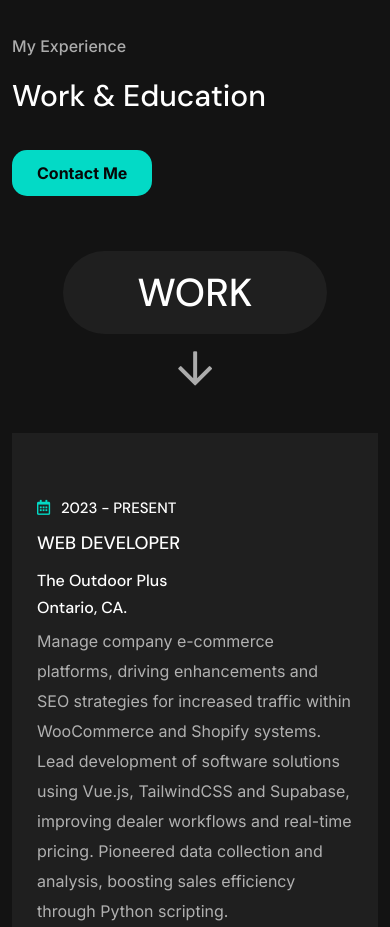
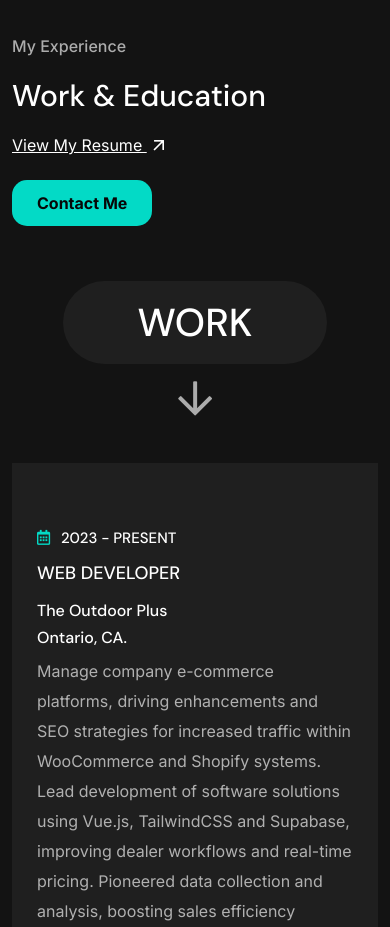
Before and after one commit to tupic98/rodrisw.dev, a Next.js app: page / in a window 390 px wide. Shown: the part 2160-3087 px from the top of the page. Built offline with nearby package versions, Linux system fonts and the light colour scheme.

Commit message:
Fix resume on mobile

```diff
--- a/components/Resume.js
+++ b/components/Resume.js
@@ -120,7 +120,11 @@ export const Resume2 = () => {
               <h2>Work &amp; Education</h2>
             </div>
           </div>
+            <a href="/assets/RodrigoAlvarenga_Resume.pdf" className="me-4 resume-link" rel="noopener noreferrer" target="_blank">
+              View My Resume <i className="far fa-arrow-right"></i>
+            </a>
           <div className="col-lg-4 text-lg-end">
+
             <Link legacyBehavior href="/contact">
               <a className="theme-btn mb-35">Contact Me</a>
             </Link>
--- a/public/assets/sass/sections/_resume.sass
+++ b/public/assets/sass/sections/_resume.sass
@@ -65,6 +65,16 @@
     // clip-path: polygon(50% 0%, 100% 65px, 100% 100%, 0 100%, 0 65px)
     // +res-bl(lg)
     //     clip-path: polygon(50% 0%, 100% 35px, 100% 100%, 0 100%, 0 35px)
+.resume-link
+        color: $white-color
+        text-decoration: underline
+        margin-bottom: 20px
+        margin-top: -20px
+        +res-ab(lg)
+            display: none
+        i
+            margin-left: 5px
+            transform: rotate(-45deg)
 
 .resume-box
     padding: 60px
```
Also changed, not shown: public/assets/sass/sections/_header.sass (+6 -7 lines).
